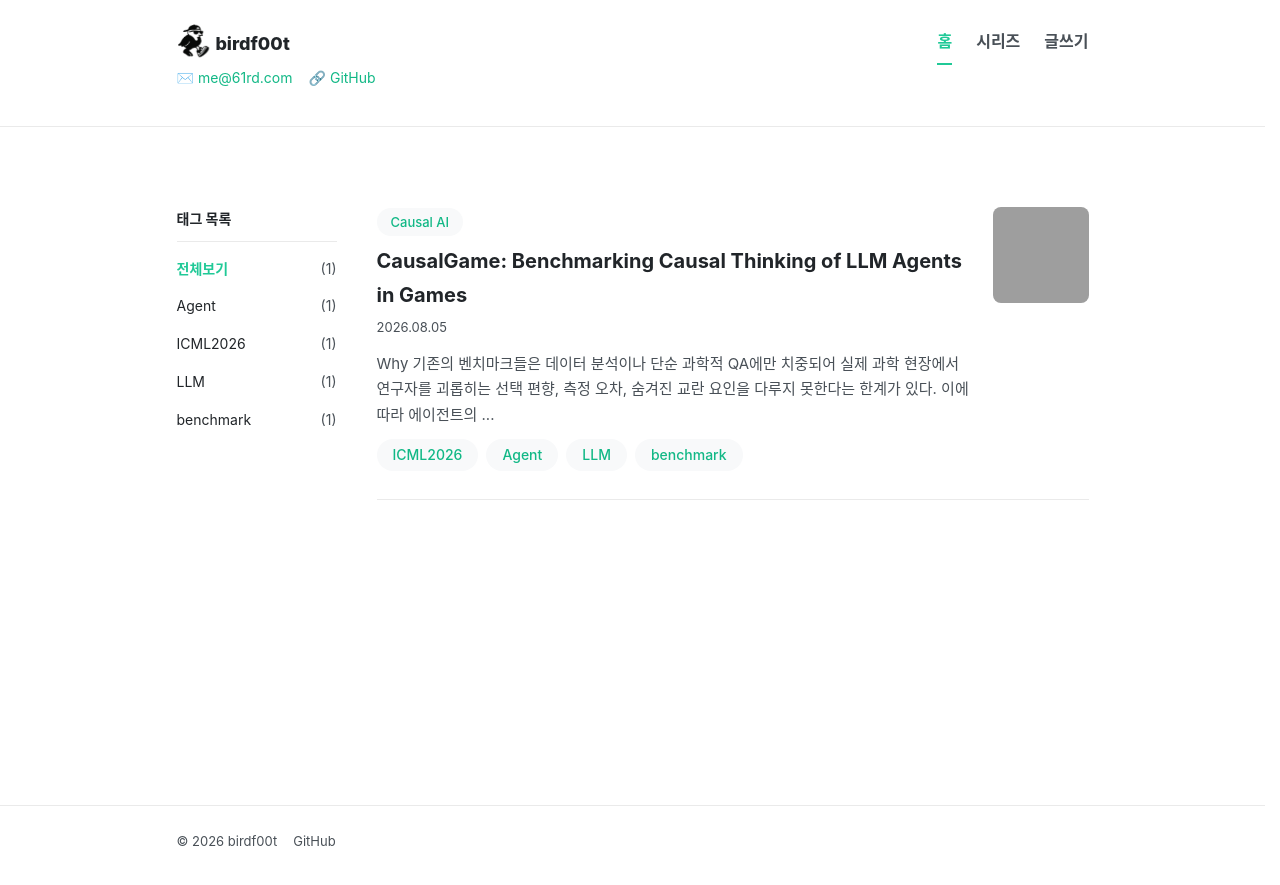
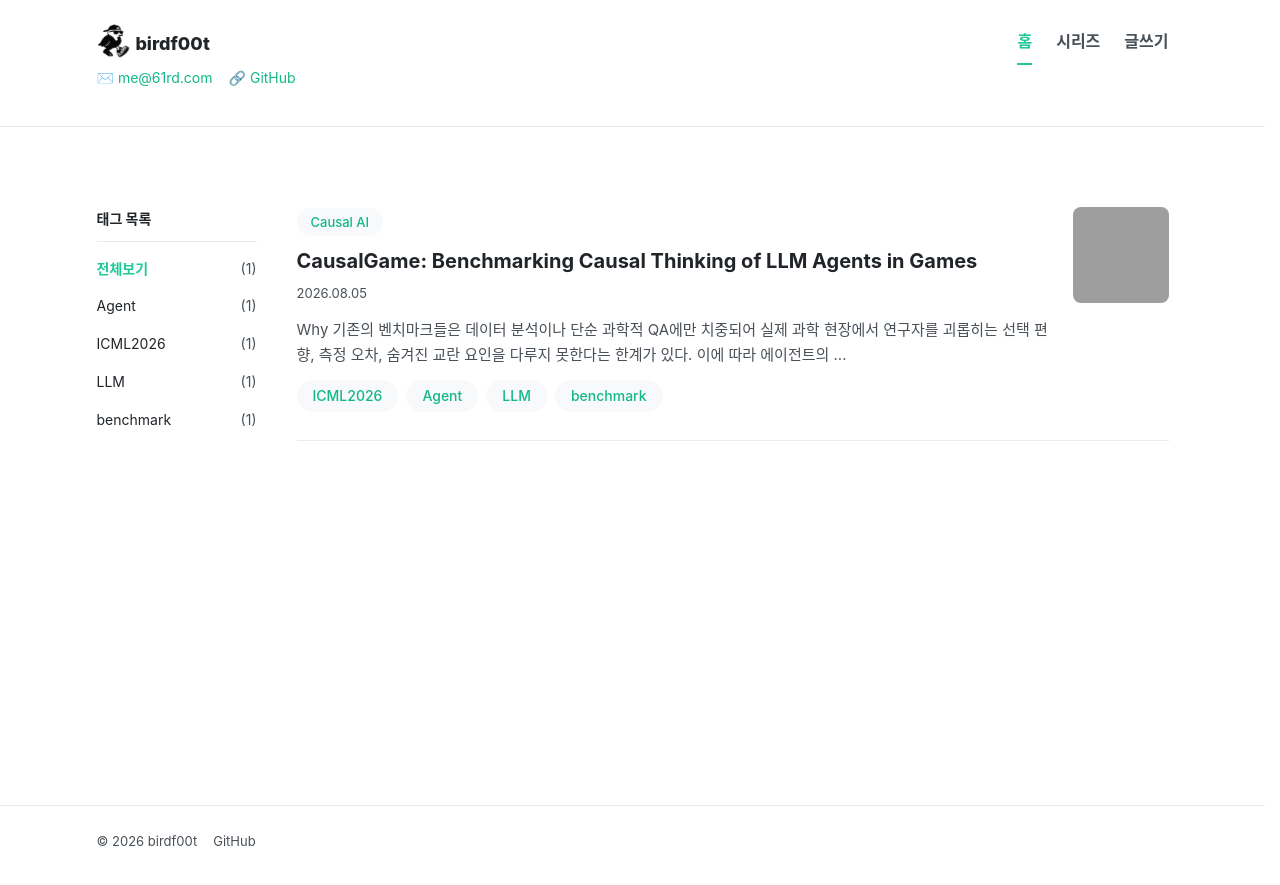
Before and after one commit to birdf00t/birdf00t.github.io, a Jekyll site: the page built from index.md, in a window 1280 px wide. Shown: the top 885 px of the page. Built offline with Jekyll 4.4.1, drawn with Linux system fonts in a browser that asks for light colours; grey boxes are pictures that could not be loaded.

Commit message:
Widen shared content width 960px -> 1120px

```diff
--- a/assets/css/style.css
+++ b/assets/css/style.css
@@ -6,7 +6,7 @@
   --accent: #12b886;
   --accent-active: #20c997;
   --tag-bg: #f8f9fa;
-  --max-width: 960px;
+  --max-width: 1120px;
   color-scheme: light;
 }
 
```
